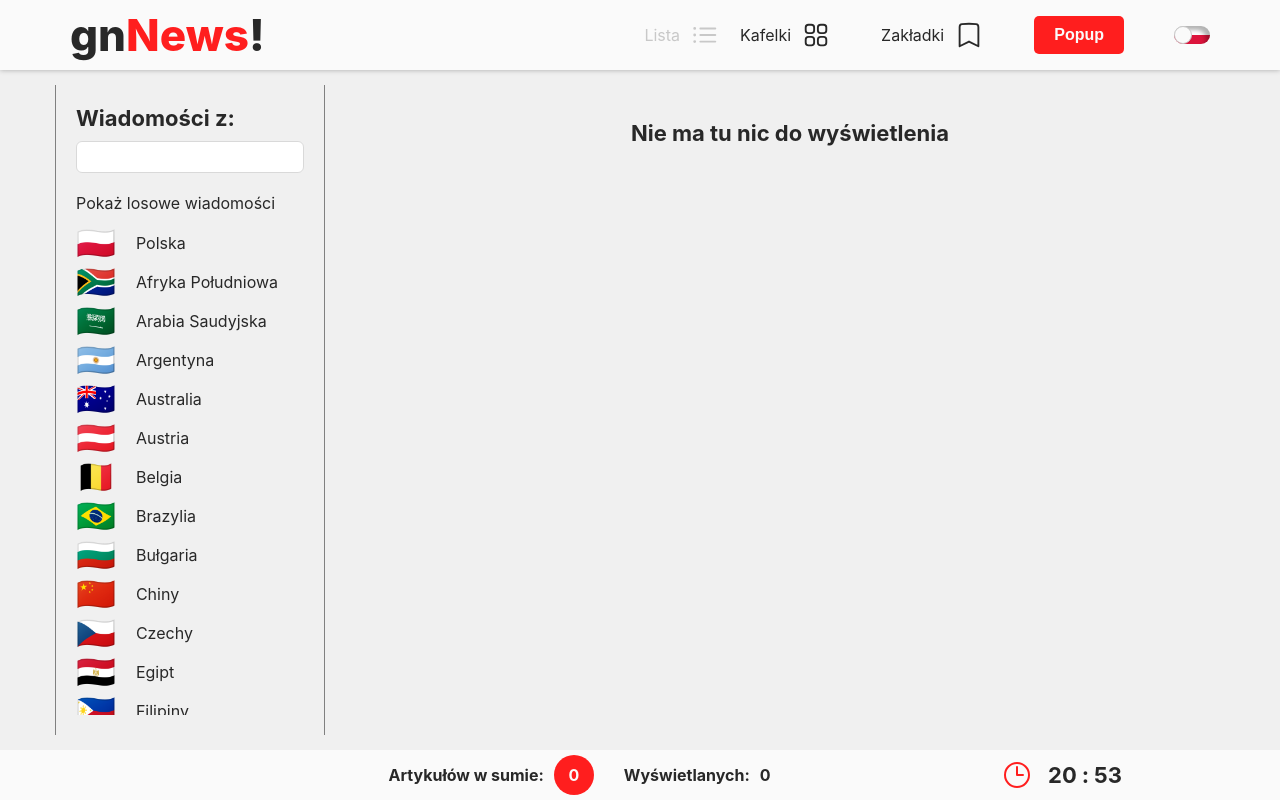
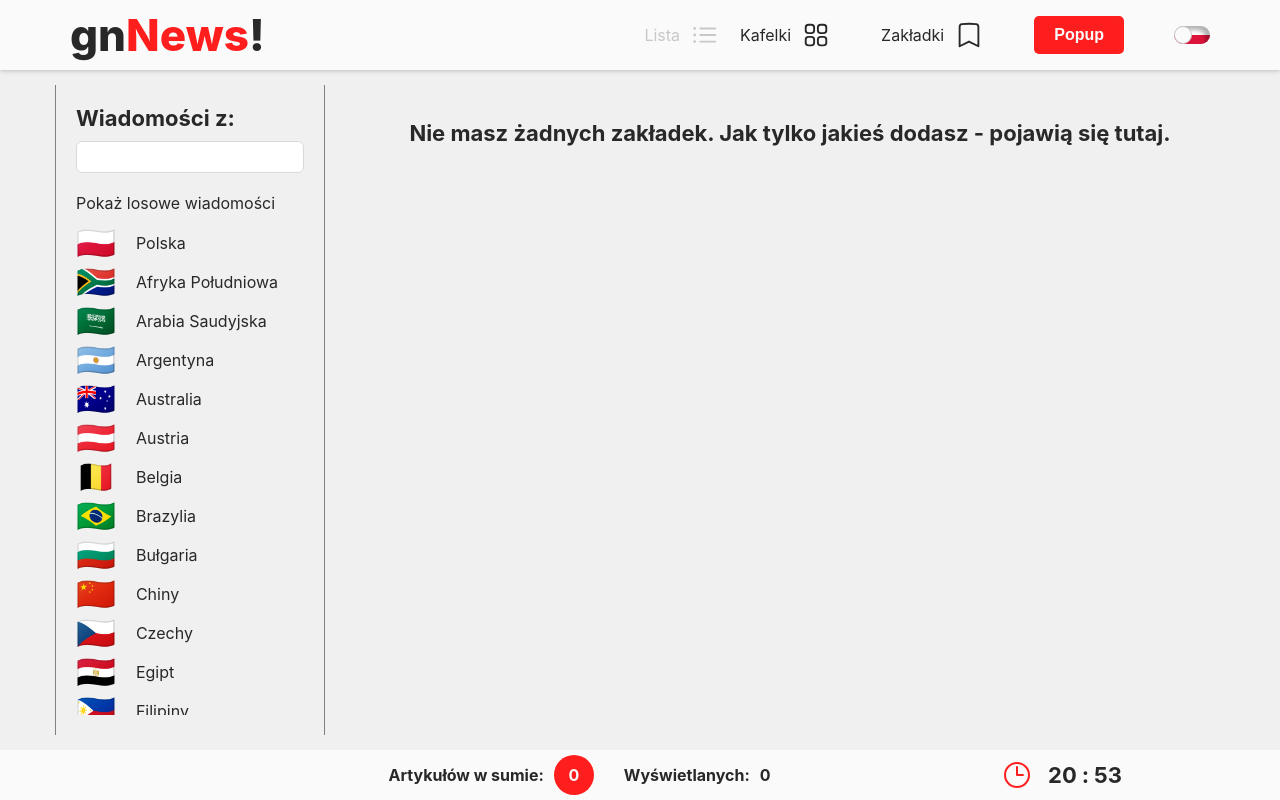
Before and after one commit to rafalfalandys/the-news, a React (Create React App) app: page /bookmarks in a window 1280 px wide. Built offline with nearby package versions, Linux system fonts and the light colour scheme.

Commit message:
handle errors of news search

```diff
--- a/src/assets/texts.ts
+++ b/src/assets/texts.ts
@@ -14,6 +14,9 @@ export type TextObj = {
     yesterday: string;
     today: string;
     page: string;
+    error: string;
+  };
+  bookmarks: {
     error: string;
   };
   searchView: {
@@ -61,7 +64,10 @@ export const textsEnglish: TextObj = {
     yesterday: "Yesterday",
     today: "Today",
     page: "page",
-    error: "No articles to display",
+    error: "No articles found",
+  },
+  bookmarks: {
+    error: "You have no bookmarks. Once you add some, they will display here",
   },
   searchView: {
     header: "Search articles",
@@ -79,7 +85,7 @@ export const textsEnglish: TextObj = {
       "Believe it or not, but what I have been struggling the most with, were icons...\n It's a tradition in my case. Some are too ugly, some clash with typescript and other ones breaks all the tests, etc.\n Of course there is a solution for everything, but really - couldn't they just work?",
     headerPros: "I had the most fun with",
     textPros:
-      "When I finally found the right ones!\n And seriously. With projects like this one, I like to get to widen my toolset. This time, among others, it's been react-transition-group. The modal window with article details is a separate route, and I was veeeery happy to trigger the animation after it was mounted.\n It's been also my first time with real URL navigation, and I am quite proud of the function which builds URLs for me.",
+      "When I finally found the right ones!\n And seriously. With projects like this one, I like to widen my toolset. This time, it's been for example react-transition-group. The modal window with article details is a separate route, and I was veeeery happy to trigger the animation after it was mounted.\n It's been also my first time with real URL navigation, and I am quite proud of the function which builds URLs for me.",
   },
   articleDetails: {
     link: "Go to page",
@@ -110,10 +116,14 @@ export const textsPolish: TextObj = {
     yesterday: "Wczoraj",
     today: "Dzisiaj",
     page: "stron",
-    error: "Nie ma tu nic do wyświetlenia",
+    error: "Nie znaleziono artykułów.",
+  },
+  bookmarks: {
+    error:
+      "Nie masz żadnych zakładek. Jak tylko jakieś dodasz - pojawią się tutaj.",
   },
   searchView: {
-    header: "Znajdź wiadomości o:",
+    header: "Znajdź wiadomości:",
     btnSearch: "Szukaj",
     btnAllArticles: "Zobacz losowe wiadomości",
   },
--- a/src/components/Main/Main.tsx
+++ b/src/components/Main/Main.tsx
@@ -26,7 +26,9 @@ const Main: React.FC = () => {
     <Fragment>
       <div className={classes.wrapper}>
         {!articlesList.length && (
-          <h2 className={classes.error}>{texts.main.error}</h2>
+          <h2 className={classes.error}>
+            {params.countryCode ? texts.main.error : texts.bookmarks.error}
+          </h2>
         )}
         {!!articlesList.length && (
           <main className={classes.main}>
--- a/src/components/Main/SearchArticles.tsx
+++ b/src/components/Main/SearchArticles.tsx
@@ -33,6 +33,7 @@ const SearchArticles: React.FC = () => {
             value={searchQuery}
             onChange={(e) => setSearchQuery(e.target.value)}
             autoComplete="off"
+            onFocus={() => setSearchQuery("")}
           />
           <Btn>
             <span aria-label="search button">
--- a/src/components/Sidebar/Sidebar.tsx
+++ b/src/components/Sidebar/Sidebar.tsx
@@ -75,6 +75,7 @@ const Sidebar: React.FC = () => {
             onChange={(e) => setQuery(e.target.value)}
             className={classes.input}
             maxLength={20}
+            onFocus={() => setQuery("")}
           />
           <ul className={classes.list}>
             {/* extra element form showing all random articles */}
--- a/src/components/UI/Btn.module.scss
+++ b/src/components/UI/Btn.module.scss
@@ -17,6 +17,11 @@
   &:hover {
     transform: scale(1.04);
     box-shadow: 0 3px 3px $color-shadow;
+
+    @media (max-width: $break-tablet) {
+      transform: scale(1);
+      box-shadow: none;
+    }
   }
 }
 
```
